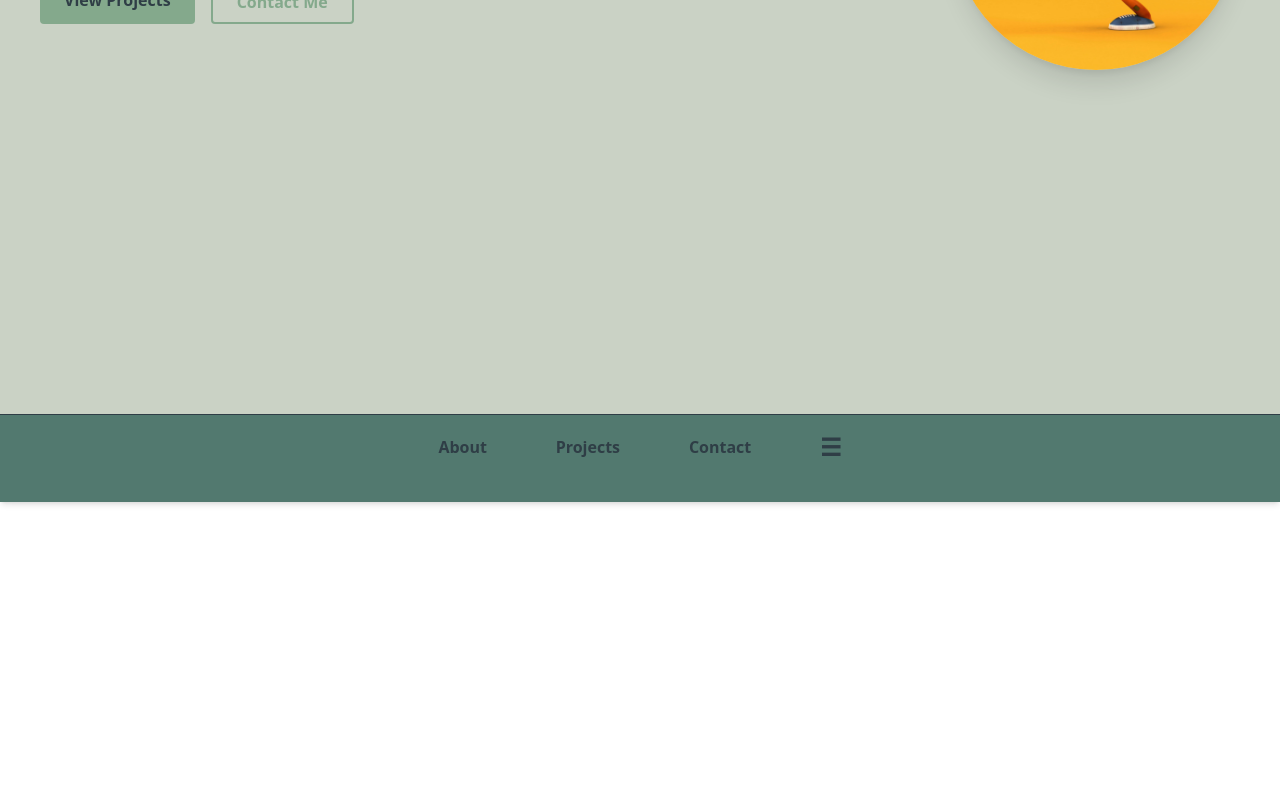
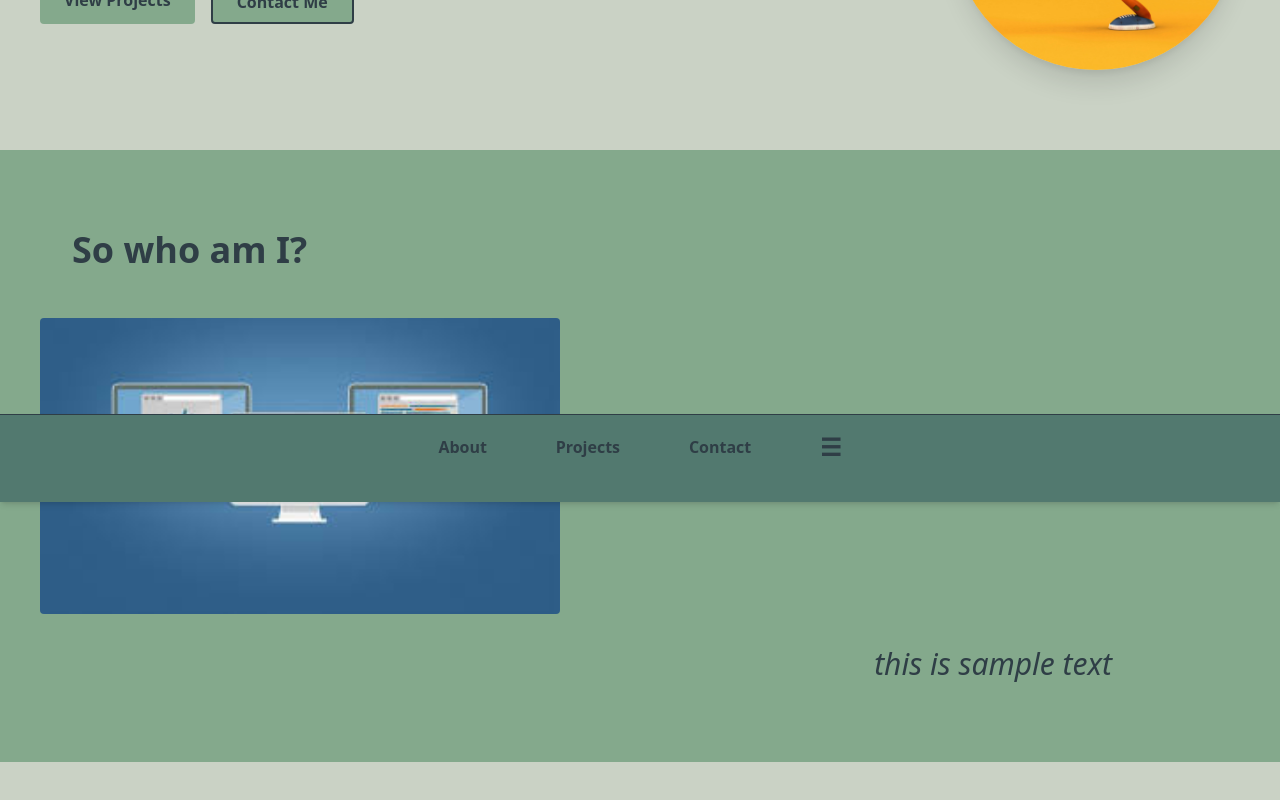
Before and after one commit to Ashton-Kolbe/my-portfolio, a Next.js app: page / in a window 1280 px wide. Shown: the part 298-1098 px from the top of the page. Before the commit the page ends 800 px from the top, so only its background shows below. Built offline with nearby package versions, Linux system fonts and the light colour scheme.

Commit message:
todays work

```diff
--- a/app/globals.css
+++ b/app/globals.css
@@ -1,5 +1,11 @@
 @import "tailwindcss";
 @tailwind utilities;
+
+html {
+  scroll-behavior: smooth;
+  scroll-padding-top: 80px;
+  overscroll-behavior-y: contain;
+}
 
 :root {
   --background: #ffffff;
--- a/app/page.js
+++ b/app/page.js
@@ -33,7 +33,7 @@ export default function Home() {
       </div>
 
       {/* Hero Section */}
-      <section className="relative z-10">
+      <section className="relative z-10" id="hero">
         <div className="flex flex-col md:flex-row items-center justify-between px-10 py-20 max-w-7xl mx-auto gap-10">
           {/* Text Content */}
           <div className="flex flex-col space-y-6 max-w-xl">
@@ -50,7 +50,7 @@ export default function Home() {
               </a>
               <a
                 href="#contact"
-                className="px-6 py-2 border-2 border-mutedGreen text-mutedGreen font-semibold rounded hover:bg-mutedGreen hover:text-deepBluegreen transition"
+                className="px-6 py-2 border-2 bg-mutedGreen text-deepBluegreen font-semibold rounded hover:bg-mutedGreen hover:text-deepBluegreen transition"
               >
                 Contact Me
               </a>
@@ -61,8 +61,46 @@ export default function Home() {
           <img
             src="/portrait.jpg"
             alt="Ashton Portrait"
-            className="w-72 h-72 rounded-full shadow-xl object-cover"
+            className="
+              w-40 h-40        /* base (mobile) */
+              sm:w-52 sm:h-52  /* small screens */
+              md:w-64 md:h-64  /* medium screens */
+              lg:w-72 lg:h-72  /* large screens */
+              rounded-full shadow-xl object-cover
+            "
           />
+        </div>
+      </section>
+
+      <section id="about" className="bg-mutedGreen py-20 px-10">
+        <div className="max-w-7xl mx-auto">
+          <h2 className="text-4xl font-bold mb-12 md:ml-8 text-center md:text-left text-deepBluegreen">
+            So who am I?
+          </h2>
+
+          {/* Image and text row - responsive layout */}
+          <div className="flex flex-col justify-center md:flex-row gap-8 mb-8 items-center md:items-center w-full">
+            {/* Image - hidden on mobile, shown on md and up with wider size */}
+            <img
+              src="/about-image.jpg"
+              className="hidden md:block w-130 h-74 object-cover rounded flex-shrink-0"
+              alt="About me"
+            />
+
+            {/* Text - centered on mobile, positioned more to the right on desktop */}
+            <div className="flex-1 mr-10 md:ml-16">
+              <p className="text-lg text-center md:text-left max-w-none md:max-w-lg">
+                this is sample text this is sample text this is sample text this is sample text
+              </p>
+            </div>
+          </div>
+
+          {/* Second paragraph - centered on mobile, right-aligned on desktop */}
+          <div className="flex justify-center md:justify-end">
+            <p className="text-3xl italic text-center md:text-right md:mr-32 max-w-lg">
+              this is sample text
+            </p>
+          </div>
         </div>
       </section>
 
@@ -71,24 +109,38 @@ export default function Home() {
         <div className="flex justify-center items-center p-4">
           <ul className="flex justify-around w-full max-w-md gap-x-6 items-center">
             <li>
-              <a href="#about" className="text-deepBluegreen hover:underline font-semibold">
+              <a
+                href="#about"
+                onClick={(e) => {
+                  e.preventDefault();
+                  const offset = 80; // adjust for header/footer
+                  const element = document.querySelector("#about");
+                  if (element) {
+                    const y = element.getBoundingClientRect().top + window.pageYOffset - offset;
+                    window.scrollTo({ top: y, behavior: "smooth" });
+                  }
+                }}
+                className="text-deepBluegreen font-semibold"
+              >
                 About
               </a>
+
+
             </li>
             <li>
-              <a href="#projects" className="text-deepBluegreen hover:underline font-semibold">
+              <a href="#projects" className="text-deepBluegreen font-semibold">
                 Projects
               </a>
             </li>
             <li>
-              <a href="#contact" className="text-deepBluegreen hover:underline font-semibold">
+              <a href="#contact" className="text-deepBluegreen font-semibold">
                 Contact
               </a>
             </li>
             <li>
               <button
                 onClick={toggleMenu}
-                className="text-deepBluegreen font-bold text-2xl hover:underline transition-transform duration-300"
+                className="text-deepBluegreen font-bold text-2xl transition-transform duration-300"
                 style={{ transform: isOpen ? "rotate(90deg)" : "rotate(0deg)" }}
                 aria-expanded={isOpen}
                 aria-label="Toggle footer menu"
```
Also changed, not shown: public/about-image.jpg (added).
